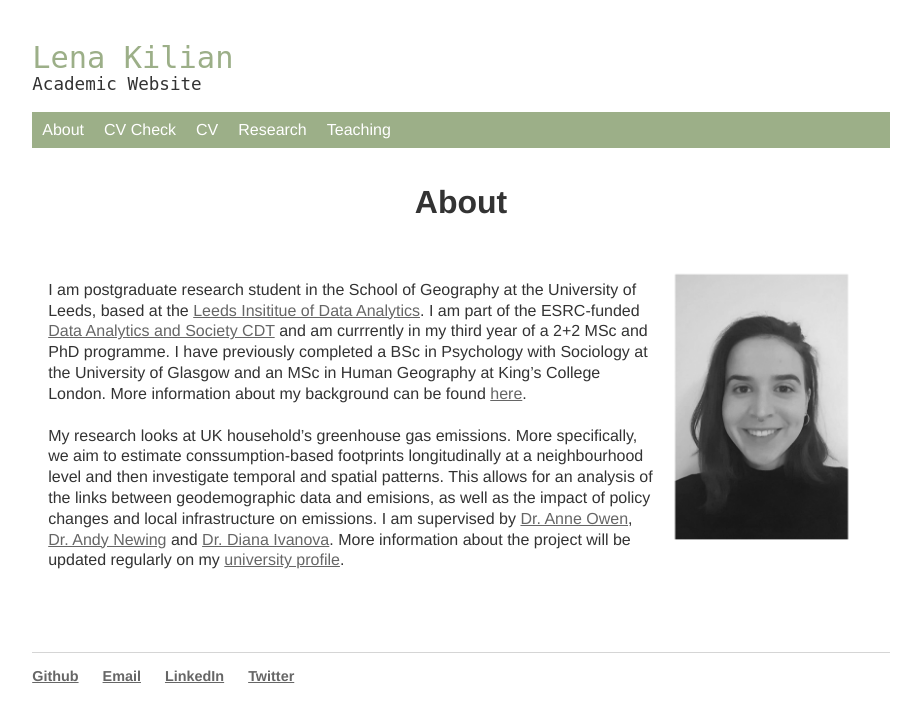
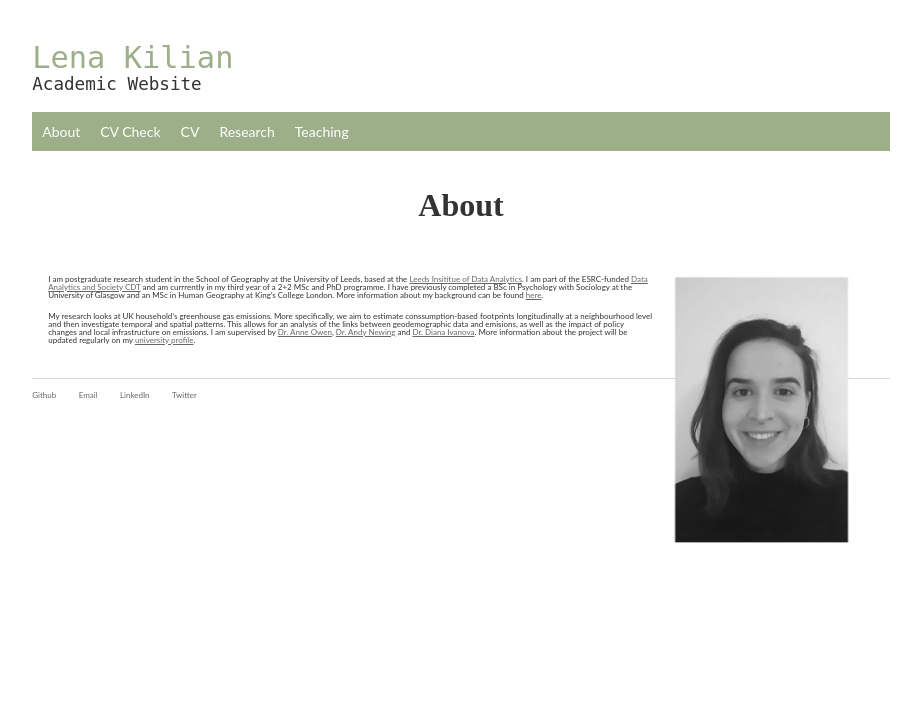
Before and after one commit to lena-kilian/lena-kilian.github.io, a Jekyll site: the page built from index.md, in a window 1280 px wide. Shown: the top 722 px of the page, without its empty margins (179-1100 px from the left). Built offline with Jekyll 4.4.1, drawn with Linux system fonts in a browser that asks for light colours; our own code applies the rules of GitHub Pages for plain Markdown files.

Commit message:
Update main.css

```diff
--- a/css/main.css
+++ b/css/main.css
@@ -4,8 +4,7 @@ body {
  }
 
 title {
-    font-size: 1.9em;
-    font-family: 'Helvetica Neue';
+    font:14px/1.5 Lato, "Helvetica Neue", Helvetica, Arial, sans-serif;
     color: #ffbf00;
     padding: 14px 16px;
 }
@@ -14,14 +13,14 @@ title {
 .navbar {
   overflow: hidden;
   background-color: #9CAF88;
-  font-family:'Helvetica Neue';
   color: #ffffff;
+  font:14px/1.5 Lato, "Helvetica Neue", Helvetica, Arial, sans-serif;
 }
 
 /* Links inside the navbar */
 .navbar a {
   float: left;
-  font-size: 1em;
+  font:14px/1.5 Lato, "Helvetica Neue", Helvetica, Arial, sans-serif;
   color: #ffffff;
   text-align: center;
   padding: 9px 10px 9px 10px;
@@ -83,12 +82,11 @@ title {
 }
 
 footer ul {
-    font-family:'Helvetica Neue';
+    font:10px/1 Lato, "Helvetica Neue", Helvetica, Arial, sans-serif;
     padding: 0px;
     list-style: none;
     font-weight: bold;
     overflow: hidden;
-    font-size: 0.9em;
     text-decoration: none;
 }
 
@@ -123,39 +121,34 @@ title_subtext {
 
 
 h1 {Times
-    font-size: 2.3em;
-    font-family:'Helvetica Neue';
+    font:20px/2.3 Lato, "Helvetica Neue", Helvetica, Arial, sans-serif;
     color: #333;
     padding: 14px 16px;
     text-align: center;
 }
 
 h2 {
-    font-size: 1.9em;
+    font:14px/1.5 Lato, "Helvetica Neue", Helvetica, Arial, sans-serif;
     font-family:'Helvetica Neue';
     color: #333;
     padding: 14px 16px;
 }
 
 h3 {
-    font-size: 1.2em;
+    font:10px/1.2 Lato, "Helvetica Neue", Helvetica, Arial, sans-serif;
     font-family:'Helvetica Neue';
     color: #333;
     padding: 2px 10px;
 }
 
 p {
-    font-size: 1em;
-    line-height: 1.3em;
-    font-family:'Helvetica Neue';
+    font:8px/1 Lato, "Helvetica Neue", Helvetica, Arial, sans-serif;
     color: #333;
     padding: 2.5px 16px;
 }
 
 li {
-    font-size: 1em;
-    line-height: 1.3em;
-    font-family:'Helvetica Neue';
+    font:8px/1 Lato, "Helvetica Neue", Helvetica, Arial, sans-serif;
     color: #333;
 }
 
```
